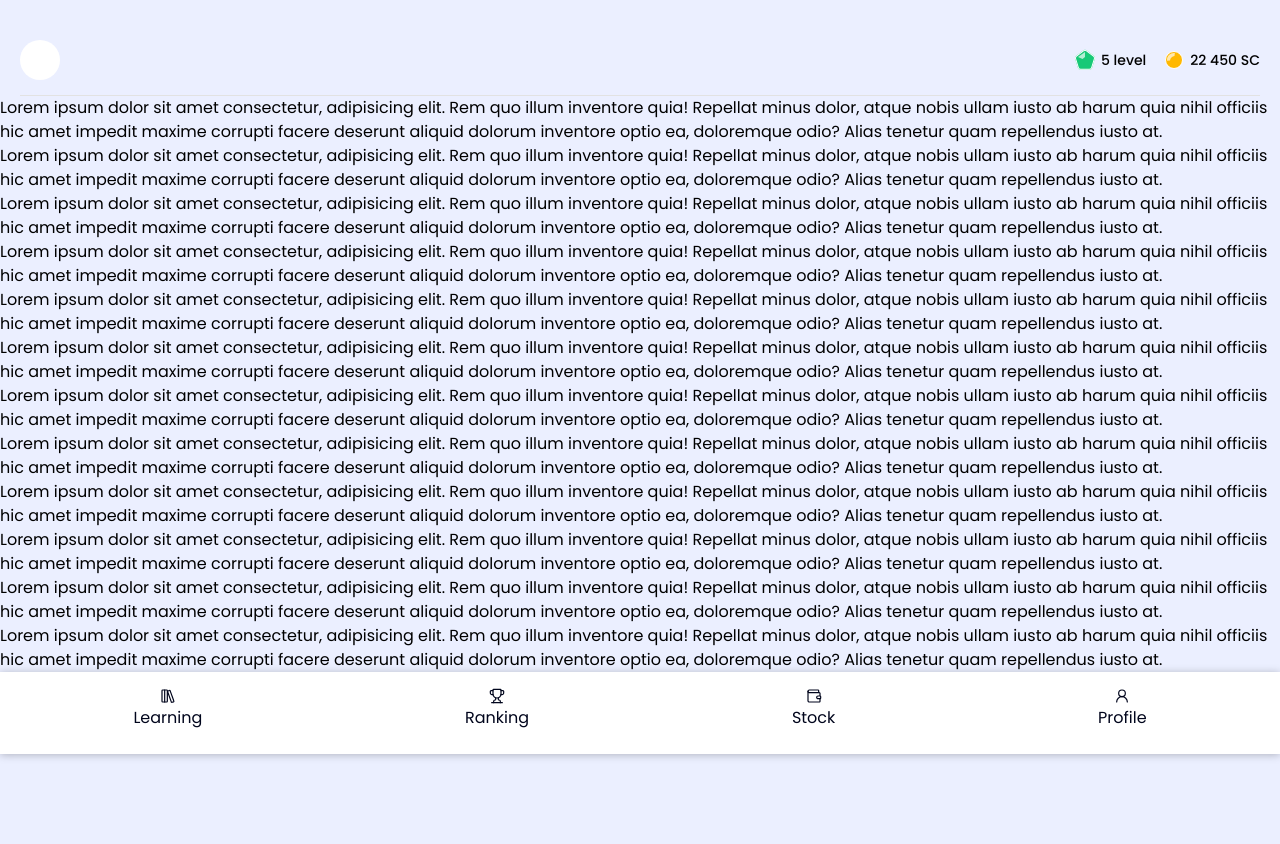
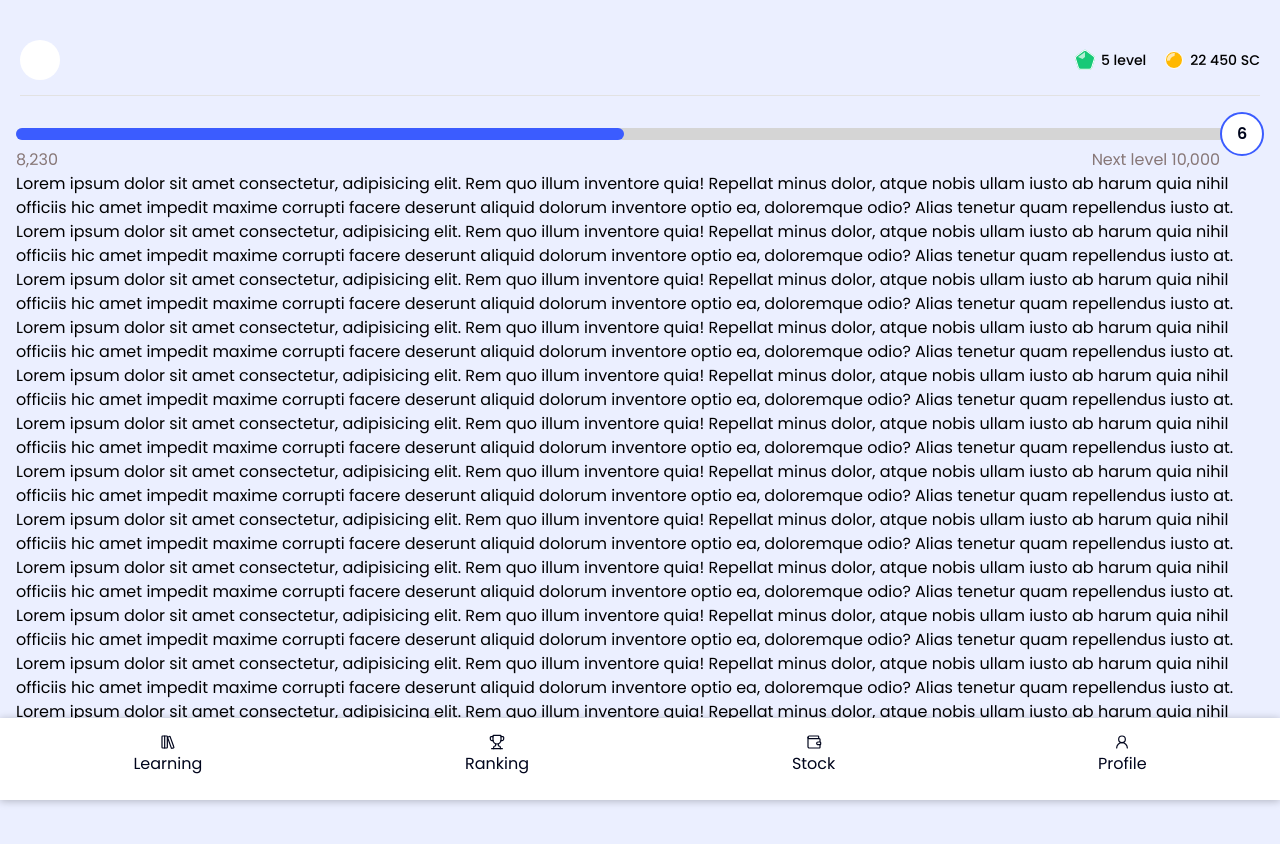
Before and after one commit to JSamek02/Rekiny-Roberta-Collabothon-2026, a Next.js app in the folder frontend/: page /en in a window 1280 px wide. Before the commit the page ends 800 px from the top, so only its background shows below. Built offline with nearby package versions, Linux system fonts and the light colour scheme.

Commit message:
add level-bar

```diff
--- a/frontend/src/app/[locale]/globals.css
+++ b/frontend/src/app/[locale]/globals.css
@@ -15,6 +15,8 @@
   --color-blue-950: #00051c;
 
   --color-grey-100: #e2e2e2;
+  --color-grey-200: #d5d5d5;
+  --color-grey-400: #877777;
 
   --shadow-bottom-nav: 0 1px 8px rgba(0, 0, 0, 0.25);
 
--- a/frontend/src/app/[locale]/layout.tsx
+++ b/frontend/src/app/[locale]/layout.tsx
@@ -3,11 +3,11 @@ import { Poppins } from 'next/font/google';
 import './globals.css';
 import { NextIntlClientProvider } from 'next-intl';
 import { Header } from '@/components/header';
-import { BottomNav } from '@/components/bottom-nav/bottom-nav';
+import { BottomNav } from '@/components/bottom-nav';
 
 const poppinsFont = Poppins({
   variable: '--font-poppins',
-  weight: ['400', '500'],
+  weight: ['400', '500', '600'],
 });
 
 export const metadata: Metadata = {
@@ -18,7 +18,7 @@ export const metadata: Metadata = {
 export default function RootLayout({ children }: LayoutProps<'/[locale]'>) {
   return (
     <html lang="en" className={`${poppinsFont.variable} h-full antialiased`}>
-      <body className="min-h-full flex flex-col bg-blue-50 font-sans">
+      <body className="min-h-full flex flex-col bg-blue-50 font-sans isolate">
         <NextIntlClientProvider>
           <Header />
           {children}
--- a/frontend/src/app/[locale]/page.tsx
+++ b/frontend/src/app/[locale]/page.tsx
@@ -1,6 +1,9 @@
+import { LevelBar } from '@/components/level-bar';
+
 export default async function Home() {
   return (
-    <div className="">
+    <div className="py-4 px-4">
+      <LevelBar />
       <p>
         Lorem ipsum dolor sit amet consectetur, adipisicing elit. Rem quo illum inventore quia! Repellat minus dolor,
         atque nobis ullam iusto ab harum quia nihil officiis hic amet impedit maxime corrupti facere deserunt aliquid
--- a/frontend/src/components/bottom-nav/bottom-nav.tsx
+++ b/frontend/src/components/bottom-nav/bottom-nav.tsx
@@ -10,7 +10,7 @@ export const BottomNav = async () => {
   const t = await getTranslations('global.routes');
 
   return (
-    <nav className="px-1.5 pt-2 pb-4 bg-white sticky bottom-0 w-full flex gap-2 shadow-bottom-nav">
+    <nav className="px-1.5 pt-2 pb-4 bg-white sticky bottom-0 w-full flex gap-2 shadow-bottom-nav z-10">
       <BottomNavItem href={routes.learning}>
         <BooksIcon />
         <span>{t('learning')}</span>
--- /dev/null
+++ b/frontend/src/components/bottom-nav/index.ts
@@ -0,0 +1 @@
+export * from './bottom-nav';
--- a/frontend/src/components/header/header.tsx
+++ b/frontend/src/components/header/header.tsx
@@ -3,7 +3,7 @@ import React from 'react';
 
 export const Header = () => {
   return (
-    <header className="w-full px-5 pt-10 pb-4 flex justify-between sticky top-0 bg-blue-50">
+    <header className="w-full px-5 pt-10 pb-4 flex justify-between sticky top-0 z-10 bg-blue-50">
       <div className="size-10 bg-white rounded-full"></div>
       <div className="flex items-center gap-4">
         <div className="flex items-center gap-1">
--- /dev/null
+++ b/frontend/src/components/level-bar/index.ts
@@ -0,0 +1 @@
+export * from './level-bar';
--- /dev/null
+++ b/frontend/src/components/level-bar/level-bar.tsx
@@ -0,0 +1,20 @@
+import React from 'react';
+
+export const LevelBar = () => {
+  return (
+    <section>
+      <div className="h-11 flex justify-end relative isolate">
+        <div className="bg-grey-200 rounded-full flex h-3 w-[calc(100%-2.75rem+0.75rem)] absolute left-0 top-1/2 -translate-y-1/2 -z-10">
+          <div className="bg-blue-500 w-1/2 h-full rounded-full" />
+        </div>
+        <div className="size-11 rounded-full border-2 border-blue-500 bg-white text-blue-950 font-semibold flex items-center justify-center">
+          6
+        </div>
+      </div>
+      <div className="flex justify-between w-[calc(100%-2.75rem)] -mt-2 text-grey-400">
+        <p>8,230</p>
+        <p>Next level 10,000</p>
+      </div>
+    </section>
+  );
+};
```
